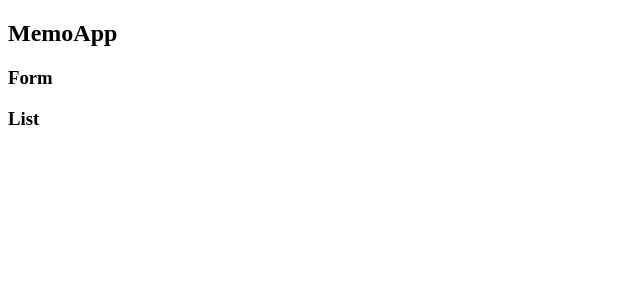
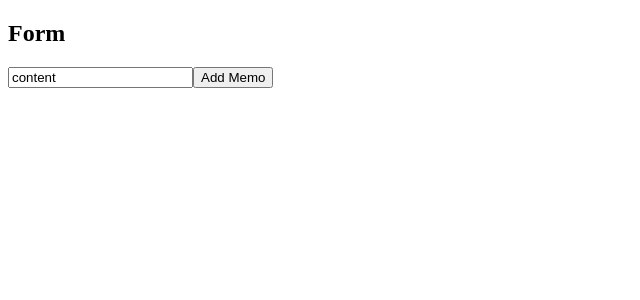
Before and after one commit to ishiguro9913/front_problem_B, a React (Create React App) app: page / in a window 1280 px wide. Shown: the top 300 px of the page, without its empty margins (0-640 px from the left). Built offline with nearby package versions, Linux system fonts and the light colour scheme.

Commit message:
add: コンポーネントを追加 #1

```diff
--- a/src/MemoApp.js
+++ b/src/MemoApp.js
@@ -1,23 +1,35 @@
 import React from "react";
 import { render } from "react-dom";
 
-import Form from "./components/Form";
-import List from "./components/List";
-
-class MemoApp extends React.Component {
+class Form extends React.Component {
   constructor(props) {
     super(props);
+
+    this.state = { content: "content" };
   }
 
   render() {
     return (
       <div>
-        <h2>MemoApp</h2>
-        <Form />
-        <List />
+        <h2>Form</h2>
+        <form onSubmit={this.hamdleSubmit}>
+          <input value={this.state.content} onChange={this.handleChange} />
+          <input type="submit" value="Add Memo" />
+        </form>
       </div>
     );
   }
+
+  handleChange = event => {
+    const content = event.target.value;
+    this.setState({ content: content });
+  };
+
+  hamdleSubmit = event => {
+    event.preventDefault();
+    alert(this.state.content);
+    this.setState({ content: "" });
+  };
 }
 
-export default MemoApp;
+export default Form;
```
Also changed, not shown: 1 other file (tests, documents, lock files or other folders).
